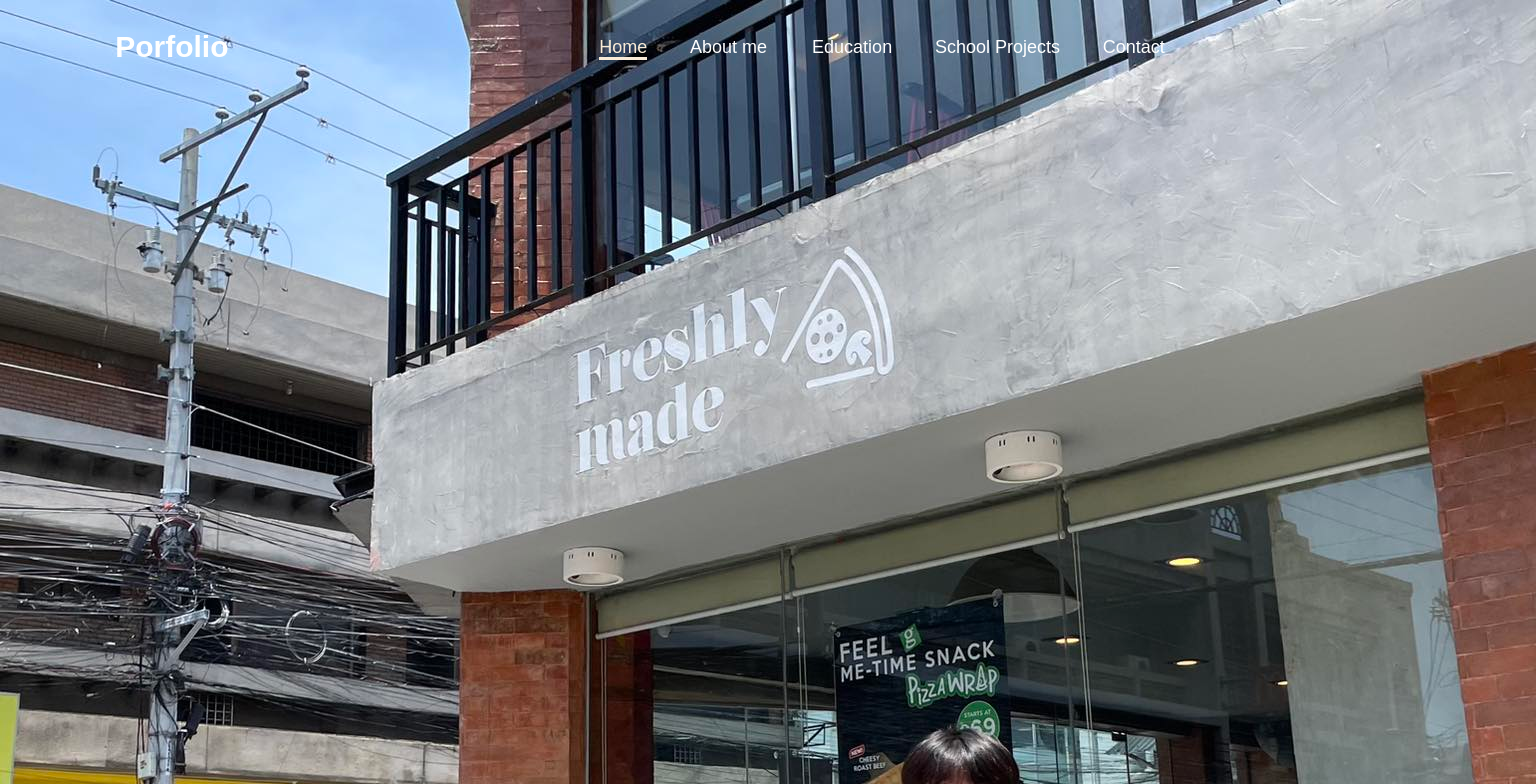
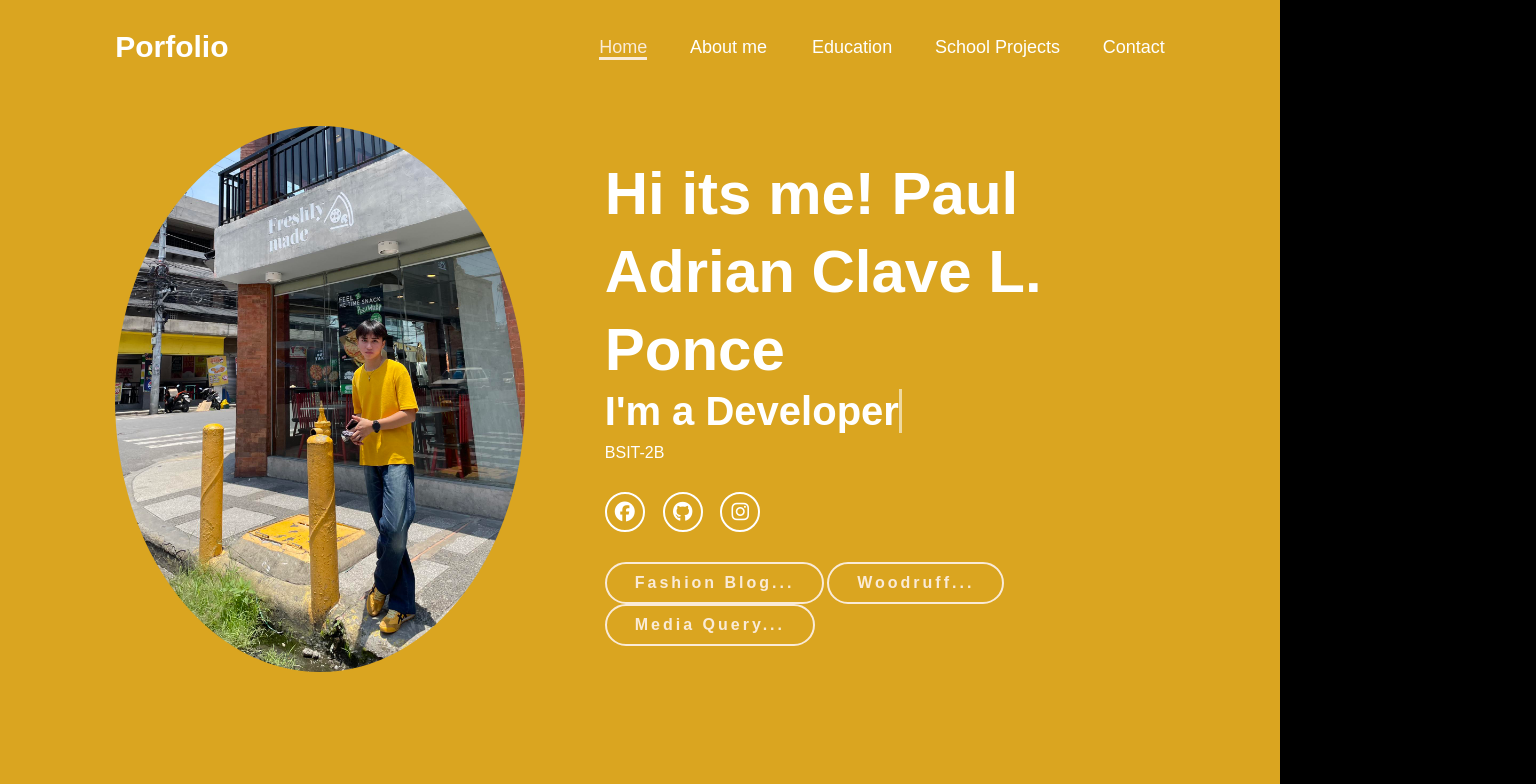
Before and after one commit to dassty/dassty.github.io, a plain HTML site: page index.html in a window 1280 px wide. Shown: the top 784 px of the page, 1536 px wide, since content can reach past the window. Drawn offline with Linux system fonts and the light colour scheme.

Commit message:
Update style.css

```diff
--- a/style.css
+++ b/style.css
@@ -1,4 +1,4 @@
-*{
+* {
     margin: 0;
     padding: 0;
     box-sizing: border-box;
@@ -8,11 +8,11 @@
     font-family: 'Poppins', sans-serif;
 }
 
-html{
+html {
     font-size: 62.5%;
 }
 
-body{
+body {
     width: 100%;
     height: 100vh;
     overflow-x: hidden;
@@ -20,7 +20,7 @@ body{
     color: white;
 }
 
-header{
+header {
     margin-top: 20px;
     position: fixed;
     top: 0;
@@ -35,7 +35,7 @@ header{
     z-index: 100;
 }
 
-.logo{
+.logo {
     font-size: 3rem;
     color: white;
     font-weight: 800;
@@ -43,14 +43,11 @@ header{
     transition: 0.5s ease;
 }
 
-
-
-
-.logo:hover{
+.logo:hover {
     transform: scale(1.1);
 }
 
-nav a{
+nav a {
     font-size: 1.8rem;
     color: white;
     margin-left: 4rem;
@@ -60,13 +57,13 @@ nav a{
 }
 
 nav a:hover,
-nav a.active{
+nav a.active {
     color: antiquewhite;
     border-bottom: 3px solid antiquewhite;
 }
 
-@media(max-width:995px){
-    nav{
+@media(max-width: 995px) {
+    nav {
         position: absolute;
         display: none;
         top: 0;
@@ -77,4 +74,188 @@ nav a.active{
         border-bottom-left-radius: 2rem;
         padding: 1rem solid;
         background-color: #161616;
-        border-top: 0.1rem solid rgba(0,0,0,0.1
+        border-top: 0.1rem solid rgba(0, 0, 0, 0.1);
+    }
+
+    nav.active {
+        display: block;
+    }
+
+    nav a {
+        display: block;
+        font-size: 2rem;
+        margin: 3rem 0;
+    }
+
+    nav a:hover,
+    nav a.active {
+        padding: 1rem;
+        border-radius: 0.5rem;
+        border-bottom: 0.5rem solid white;
+    }
+}
+
+section {
+    min-height: 100vh;
+    padding: 5rem 9% 5rem;
+}
+
+.home {
+    display: flex;
+    justify-content: center;
+    align-items: center;
+    gap: 8rem;
+    background-color: goldenrod;
+}
+
+.home .home-content h1 {
+    font-size: 6rem;
+    font-weight: 700;
+    line-height: 1.3;
+}
+
+span {
+    color: white;
+}
+
+.home-content h3 {
+    font-size: 4rem;
+    margin-bottom: 1rem;
+    font-weight: 700;
+}
+
+.home-content p {
+    font-size: 1.6rem;
+}
+
+.home-img {
+    border-radius: 50%;
+}
+
+.home-img img {
+    position: relative;
+    width: 32vw;
+    border-radius: 50%;
+    box-shadow: 0 0 25px solid white;
+    cursor: pointer;
+    transition: 0.2s linear;
+}
+
+.home-img img:hover {
+    font-size: 1.8rem;
+    font-weight: 500;
+}
+
+.social-icons a {
+    display: inline-flex;
+    justify-content: center;
+    align-items: center;
+    width: 4rem;
+    height: 4rem;
+    background-color: transparent;
+    border: 0.2rem solid white;
+    font-size: 2rem;
+    border-radius: 50%;
+    margin: 3rem 1.5rem 3rem 0;
+    transition: 0.3s ease;
+    color: white;
+}
+
+.social-icons a:hover {
+    color: black;
+    transform: scale(1.3) translateY(-5px);
+    background-color: white;
+    box-shadow: 0 0 25px white;
+}
+
+.btn {
+    display: inline-block;
+    padding: 1rem 2.8rem;
+    background-color: goldenrod;
+    border-radius: 4rem;
+    font-size: 1.6rem;
+    color: antiquewhite;
+    letter-spacing: 0.3rem;
+    font-weight: 600;
+    border: 2px solid antiquewhite;
+    transition: 0.3s ease;
+    cursor: pointer;
+}
+
+.btn:hover {
+    transform: scale3d(1.03);
+    background-color: white;
+    color: black;
+    box-shadow: 0 0 25px white;
+}
+
+.typing-text {
+    font-size: 34px;
+    font-weight: 600;
+    min-width: 280px;
+}
+
+.typing-text span {
+    position: relative;
+}
+
+.typing-text span::before {
+    content: "software Developer";
+    color: white;
+    animation: words 20s infinite;
+}
+
+.typing-text span::after {
+    content: "";
+    background-color: goldenrod;
+    position: absolute;
+    width: calc(100% + 8px);
+    height: 100%;
+    border-left: 3px solid goldenrod;
+    right: -8;
+    animation: cursor 0.6s infinite;
+}
+
+@keyframes cursor {
+    to {
+        border-left: 3px solid white;
+    }
+}
+
+@keyframes words {
+    0%, 20% {
+        content: "Web Developer";
+    }
+    21%, 40% {
+        content: "Developer";
+    }
+    41%, 60% {
+        content: "Programer";
+    }
+}
+
+@media (max-width: 1000px) {
+    .home {
+        gap: 4rem;
+    }
+}
+
+@media(max-width: 995px) {
+    .home {
+        flex-direction: column;
+        margin: 5rem 4rem;
+    }
+
+    .home .home-content h3 {
+        font-size: 2.5rem;
+    }
+
+    .home-content h1 {
+        font-size: 5rem;
+    }
+
+    .home-img img {
+        width: 70vw;
+        margin-top: 4rem;
+    }
+}
```
